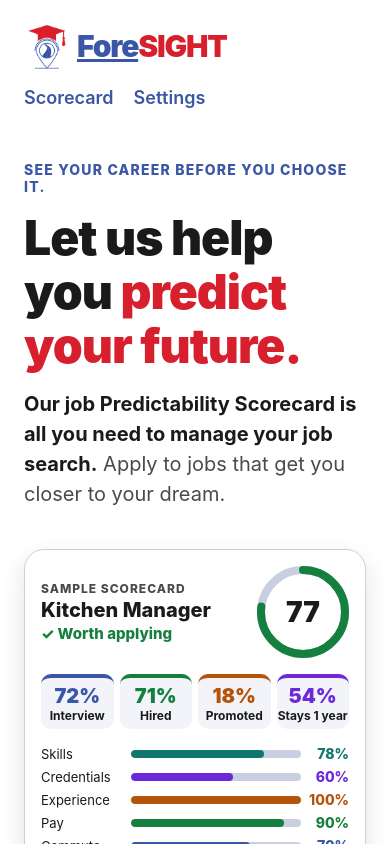
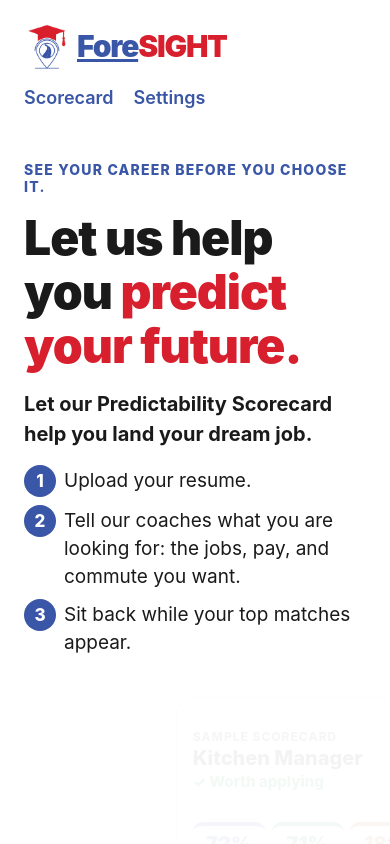
Before and after one commit to cedricthompson/mgt409-jobseeker-app, a React Native app in the folder app/: screen / in a window 390 px wide. Built offline with nearby package versions, Linux system fonts and the light colour scheme; no server answers.

Commit message:
Opening screen: three how-it-works steps under the headline; scorecard flies in last
Order: headline types, intro line, steps 1-3 one by one, then the sample scorecard.

Co-Authored-By: Claude Opus 5.5 <noreply@anthropic.com>

```diff
--- a/app/screens/WelcomeScreen.tsx
+++ b/app/screens/WelcomeScreen.tsx
@@ -58,25 +58,32 @@ function TypedHeadline({ animate, onDone }: { animate: boolean; onDone: () => vo
   );
 }
 
+// Three quick steps under the headline.
+const HOW_STEPS = [
+  'Upload your resume.',
+  'Tell our coaches what you are looking for: the jobs, pay, and commute you want.',
+  'Sit back while your top matches appear.',
+];
+
 // The line under the headline fades up once the headline has finished typing.
 // It is in the page from the start, so screen readers can read it right away.
-function FadeUp({ show, animate, children }: { show: boolean; animate: boolean; children: React.ReactNode }) {
+function FadeUp({ show, animate, delay = 0, children }: { show: boolean; animate: boolean; delay?: number; children: React.ReactNode }) {
   const t = useRef(new Animated.Value(animate ? 0 : 1)).current;
   useEffect(() => {
     if (!animate) { t.setValue(1); return; }
-    if (show) Animated.timing(t, { toValue: 1, duration: 1000, useNativeDriver: Platform.OS !== 'web' }).start();
+    if (show) Animated.timing(t, { toValue: 1, duration: 1000, delay, useNativeDriver: Platform.OS !== 'web' }).start();
   }, [show, animate]);
   const translateY = t.interpolate({ inputRange: [0, 1], outputRange: [12, 0] });
   return <Animated.View style={{ opacity: t, transform: [{ translateY }] }}>{children}</Animated.View>;
 }
 
-// The sample scorecard flies in from the right as the page opens.
-function FlyIn({ animate, children }: { animate: boolean; children: React.ReactNode }) {
+// The sample scorecard flies in from the right last, after the headline, the intro, and the three steps.
+function FlyIn({ show, animate, delay = 0, children }: { show: boolean; animate: boolean; delay?: number; children: React.ReactNode }) {
   const t = useRef(new Animated.Value(animate ? 0 : 1)).current;
   useEffect(() => {
     if (!animate) { t.setValue(1); return; }
-    Animated.timing(t, { toValue: 1, duration: 1200, delay: 500, useNativeDriver: Platform.OS !== 'web' }).start();
-  }, [animate]);
+    if (show) Animated.timing(t, { toValue: 1, duration: 1200, delay, useNativeDriver: Platform.OS !== 'web' }).start();
+  }, [show, animate]);
   const translateX = t.interpolate({ inputRange: [0, 1], outputRange: [160, 0] });
   return <Animated.View style={{ opacity: t, transform: [{ translateX }] }}>{children}</Animated.View>;
 }
@@ -122,15 +129,23 @@ export default function WelcomeScreen({ onStart, onTracker, onCheckJob, onScorec
           <View style={[styles.section, wideHero && { flex: 1.3 }]}>
             <Text style={styles.eyebrow}>{APP_TAGLINE.toUpperCase()}</Text>
             <TypedHeadline animate={animate} onDone={() => setTyped(true)} />
+            {/* After the headline types: the intro, then the three steps one by one, then the scorecard flies in. */}
             <FadeUp show={typed} animate={animate}>
-              <Text style={styles.lead}>
-                <Text style={styles.bold}>Our job Predictability Scorecard is all you need to manage your job search.</Text>{' '}
-                Apply to jobs that get you closer to your dream.
-              </Text>
+              <Text style={[styles.lead, styles.bold]}>Let our Predictability Scorecard help you land your dream job.</Text>
             </FadeUp>
+            <View style={styles.howList} accessibilityRole="list">
+              {HOW_STEPS.map((step, i) => (
+                <FadeUp key={step} show={typed} animate={animate} delay={700 + i * 600}>
+                  <View style={styles.howStep} accessibilityRole="listitem">
+                    <Text style={styles.howNum} accessibilityLabel={`Step ${i + 1}.`}>{i + 1}</Text>
+                    <Text style={styles.howText}>{step}</Text>
+                  </View>
+                </FadeUp>
+              ))}
+            </View>
           </View>
           <View style={wideHero ? { flex: 1, maxWidth: 400 } : { width: '100%', maxWidth: 440, alignSelf: 'center' }}>
-            <FlyIn animate={animate}><MiniScorecard onOpen={onScorecard} /></FlyIn>
+            <FlyIn show={typed} animate={animate} delay={700 + HOW_STEPS.length * 600 + 300}><MiniScorecard onOpen={onScorecard} /></FlyIn>
           </View>
         </View>
 
@@ -256,6 +271,11 @@ const styles = themed(() => {
   hero: { fontSize: 48, lineHeight: 54, fontWeight: '900', color: colors.ink, letterSpacing: -1 },
   lead: { fontSize: 20, lineHeight: 30, color: colors.muted },
   bold: { fontWeight: '700', color: colors.ink },
+  howList: { gap: space.sm },
+  howStep: { flexDirection: 'row', alignItems: 'flex-start', gap: space.sm },
+  howNum: { width: 32, height: 32, borderRadius: 16, backgroundColor: colors.blue, color: colors.onAccent, fontSize: 17, fontWeight: '800',
+    textAlign: 'center', lineHeight: 32, overflow: 'hidden' },
+  howText: { flex: 1, fontSize: 19, lineHeight: 28, color: colors.ink, paddingTop: 2 },
   ctaRow: { flexDirection: 'row', flexWrap: 'wrap', gap: space.md },
   cta: { backgroundColor: colors.blue, minHeight: 56, borderRadius: 999, paddingHorizontal: 32, alignItems: 'center', justifyContent: 'center' },
   ctaText: { color: colors.onAccent, fontSize: 20, fontWeight: '700' },
```
